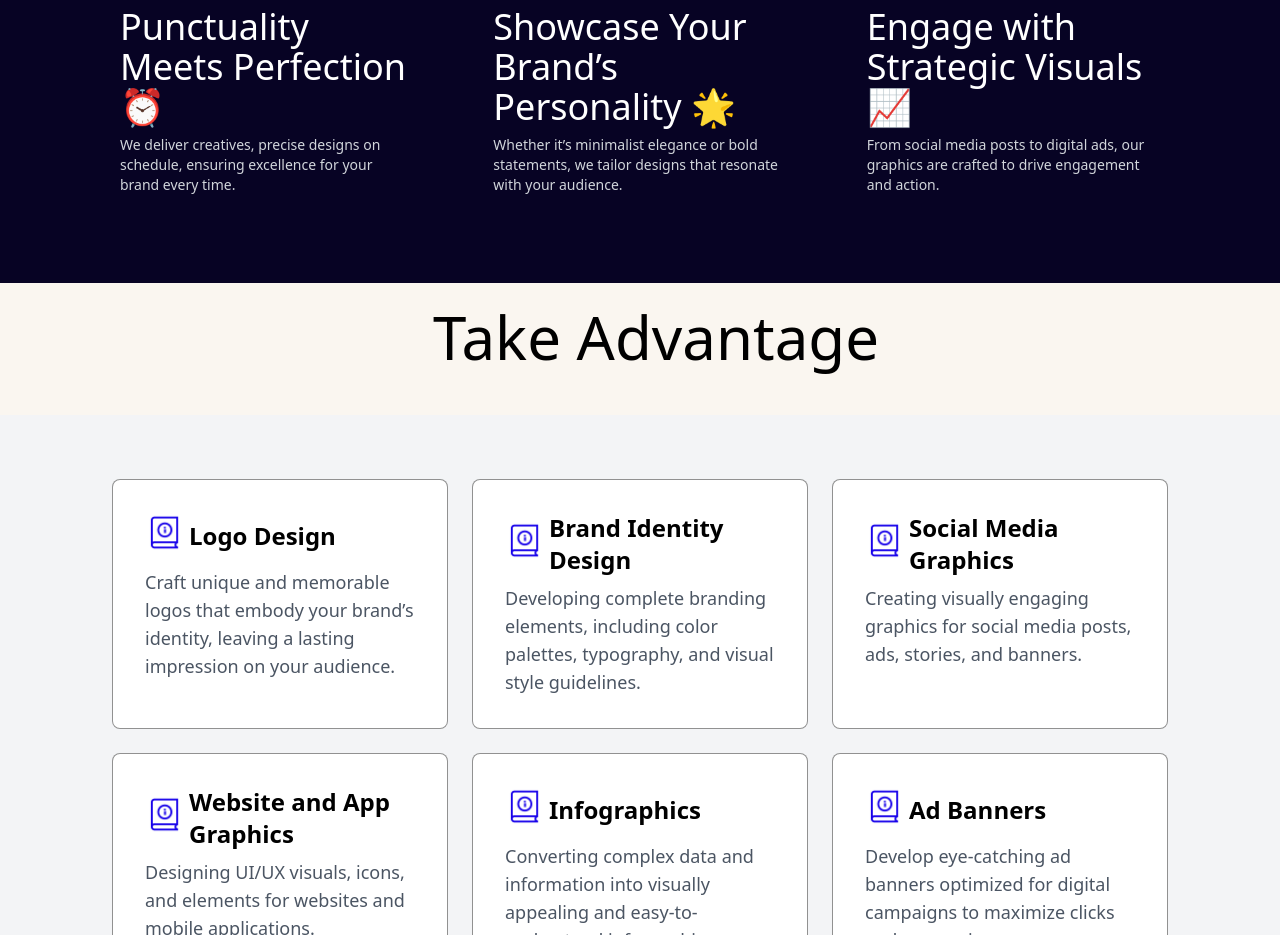
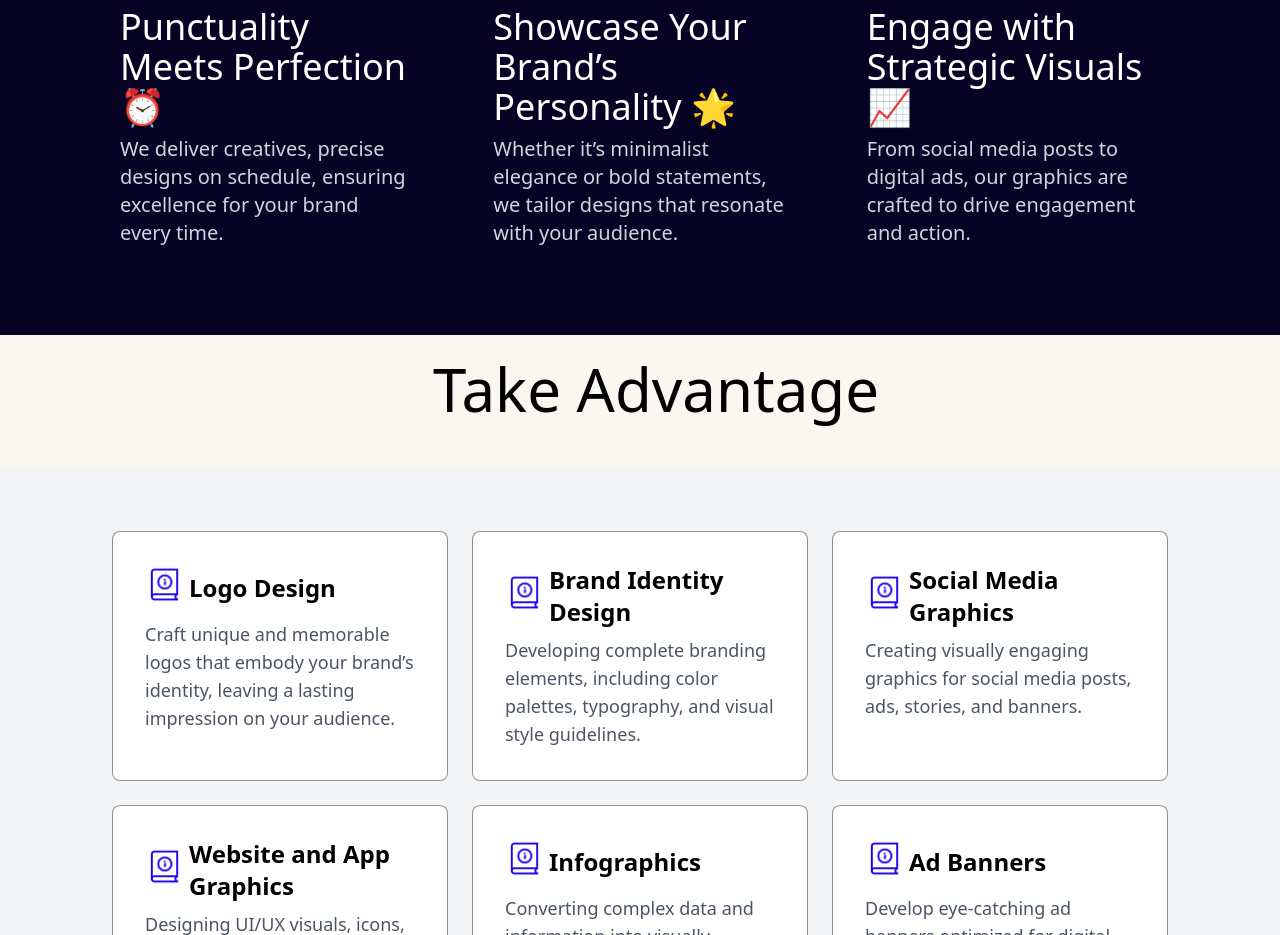
Before and after one commit to sankusodhi/Graphic-Design-UI, a React (Vite) app: page / in a window 1280 px wide. Shown: the part 1140-2075 px from the top of the page. Built offline with nearby package versions, Linux system fonts and the light colour scheme.

Commit message:
fix fontsize

```diff
--- a/src/components/FeaturesSection.tsx
+++ b/src/components/FeaturesSection.tsx
@@ -50,7 +50,7 @@ function FeaturesSection() {
               >
                 <img src={feature.icon} alt={feature.title} className="w-16 h-16 mb-4" />
                 <h3 className="text-4xl  mb-2">{feature.title}</h3>
-                <p className="text-sm text-gray-300">{feature.description}</p>
+                <p className="text-xl text-gray-300">{feature.description}</p>
               </motion.div>
             ))}
           </div>
```
